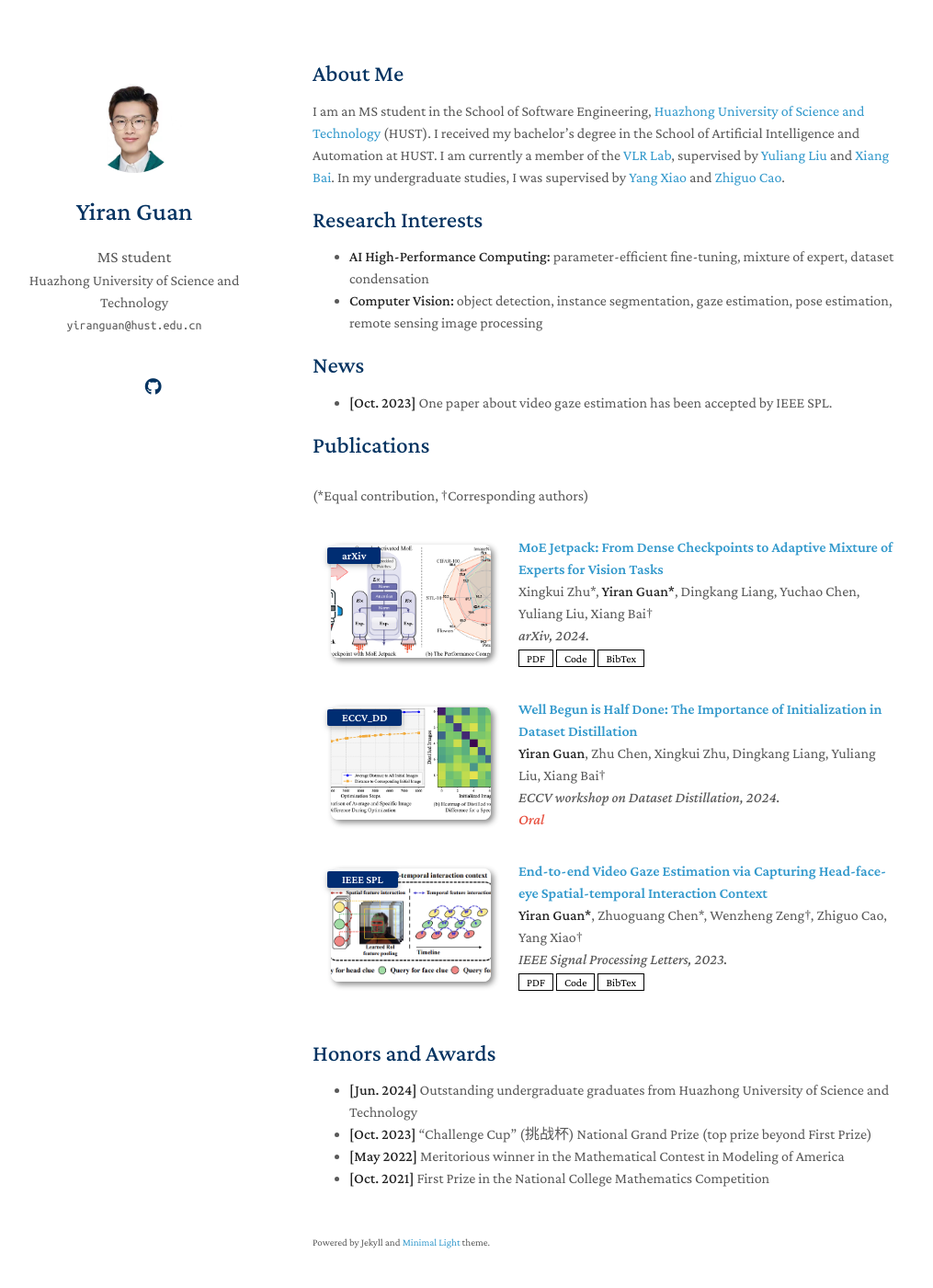
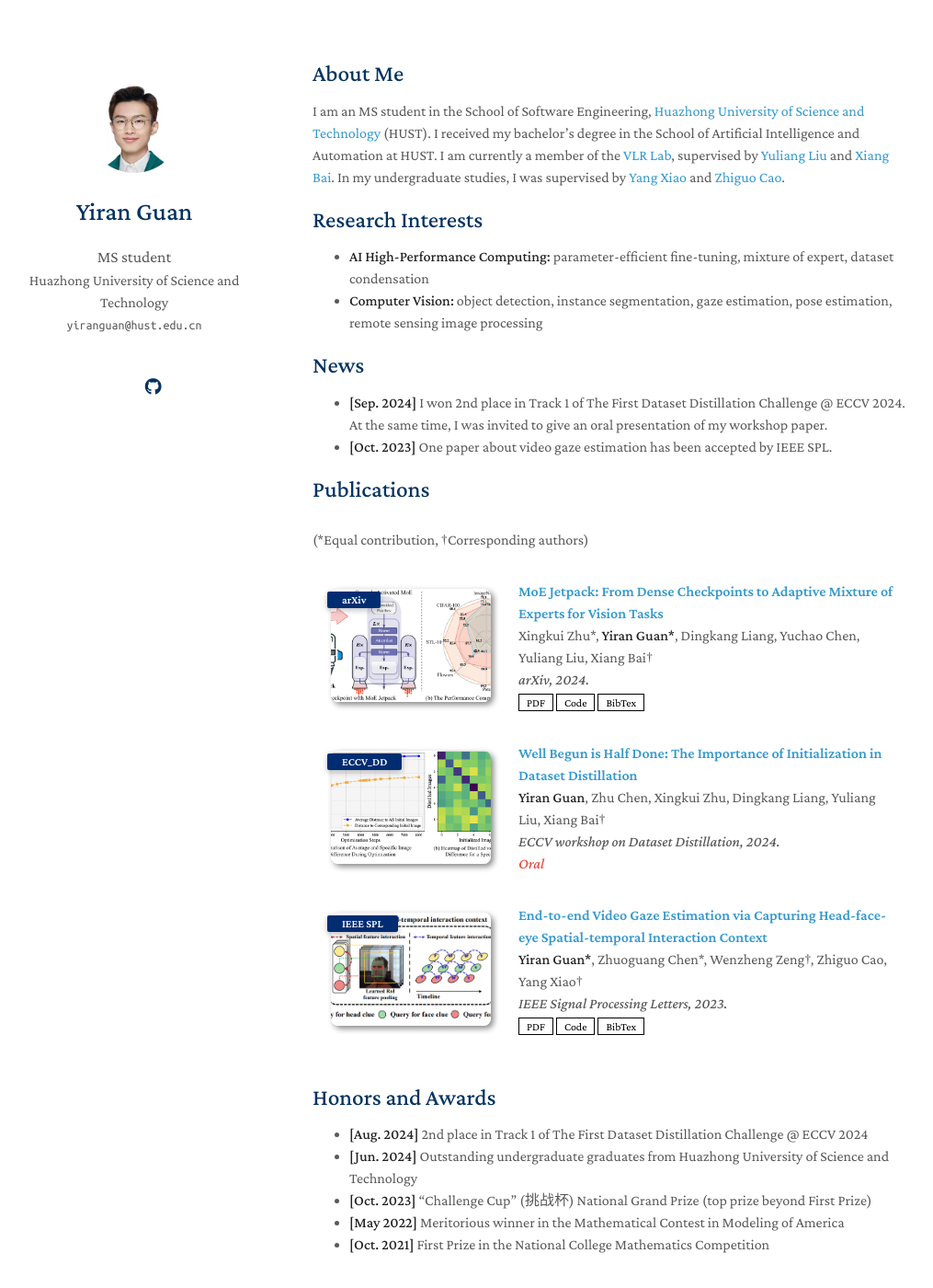
Before and after one commit to 1ranGuan/1ranGuan.github.io, a Jekyll site: the page built from index.md, in a window 1280 px wide and 1400 px high. Shown: the whole window at 92% size, without its empty margins (130-1145 px from the left). Built offline with Jekyll 4.4.1, drawn with Linux system fonts in a browser that asks for light colours; nearby versions of some CDN libraries; a style sheet for code colours, icons or effects is not loaded; our own code applies the rules of GitHub Pages for plain Markdown files.

Commit message:
Update index.md

```diff
--- a/index.md
+++ b/index.md
@@ -12,7 +12,7 @@ I am an MS student in the School of Software Engineering, [Huazhong University o
 - **Computer Vision:** object detection, instance segmentation, gaze estimation, pose estimation, remote sensing image processing
 
 ## News
-
+- **[Sep. 2024]** I won 2nd place in Track 1 of The First Dataset Distillation Challenge @ ECCV 2024. At the same time, I was invited to give an oral presentation of my workshop paper.
 - **[Oct. 2023]** One paper about video gaze estimation has been accepted by IEEE SPL.
 
 
@@ -21,6 +21,7 @@ I am an MS student in the School of Software Engineering, [Huazhong University o
 <!-- {% include_relative _includes/services.md %} -->
 
 ## Honors and Awards
+- **[Aug. 2024]** 2nd place in Track 1 of The First Dataset Distillation Challenge @ ECCV 2024
 - **[Jun. 2024]** Outstanding undergraduate graduates from Huazhong University of Science and Technology
 - **[Oct. 2023]** "Challenge Cup" (挑战杯) National Grand Prize (top prize beyond First Prize)
 - **[May 2022]**  Meritorious winner in the Mathematical Contest in Modeling of America
```
